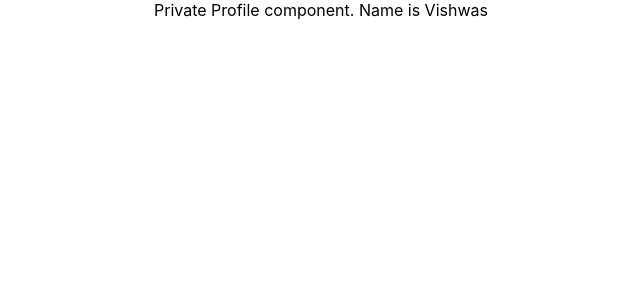
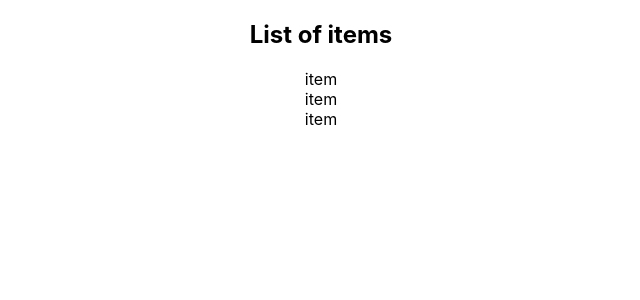
Before and after one commit to KunalSharmaaa/React-Typescript, a React (Create React App) app in the folder react-typescript-demo/: page / in a window 1280 px wide. Shown: the top 300 px of the page, without its empty margins (319-959 px from the left). Built offline with nearby package versions, Linux system fonts and the light colour scheme.

Commit message:
generic props typescript

```diff
--- a/react-typescript-demo/src/App.tsx
+++ b/react-typescript-demo/src/App.tsx
@@ -1,15 +1,41 @@
 import './App.css';
-import { Private } from './components/auth/Private';
-import { Profile } from './components/auth/Profile';
+import { List } from './components/generics/List';
+
 
 
 function App() {
 
-  return <div className="App">
+  return (
+    <div className="App">
+    {/* <List
+        items={['Batman', 'Superman', 'Wonder Woman']}
+        onClick={(item) => console.log(item)}
+      />
+      <List items={[1, 2, 3]} onClick={(item) => console.log(item)} /> */}
+      <List
+        items={[
+          {
+          id : 1,
+          first: 'Clark',
+          last: 'Kent',
 
-    <Private isLoggedIn={true} component={Profile}/>
+        },
+          {
+           id: 2,
+          first: 'Bruce',
+          last: 'Wayne',
+
+        },
+          {
+           id: 3,
+          first: 'Princess',
+          last: 'Diana',
+        },
+        ]}
+        onClick={(item) => console.log(item)}
+      />
   </div>
-
+      )
 }
 
 export default App;
--- /dev/null
+++ b/react-typescript-demo/src/components/generics/List.tsx
@@ -0,0 +1,22 @@
+type ListProps<T> = {
+    items: T[]
+    onClick: (value: T) => void
+}
+
+export const List = <T extends {id: number} >({
+    items,
+    onClick
+}: ListProps<T>) => {
+    return (
+        <div>
+            <h2>List of items</h2>
+            {items.map((item, index) => {
+                return (
+                    <div key={item.id} onClick={() => onClick(item)}>
+                        {'item'}
+                    </div>
+                )
+            })}
+        </div>
+    )
+}
```
